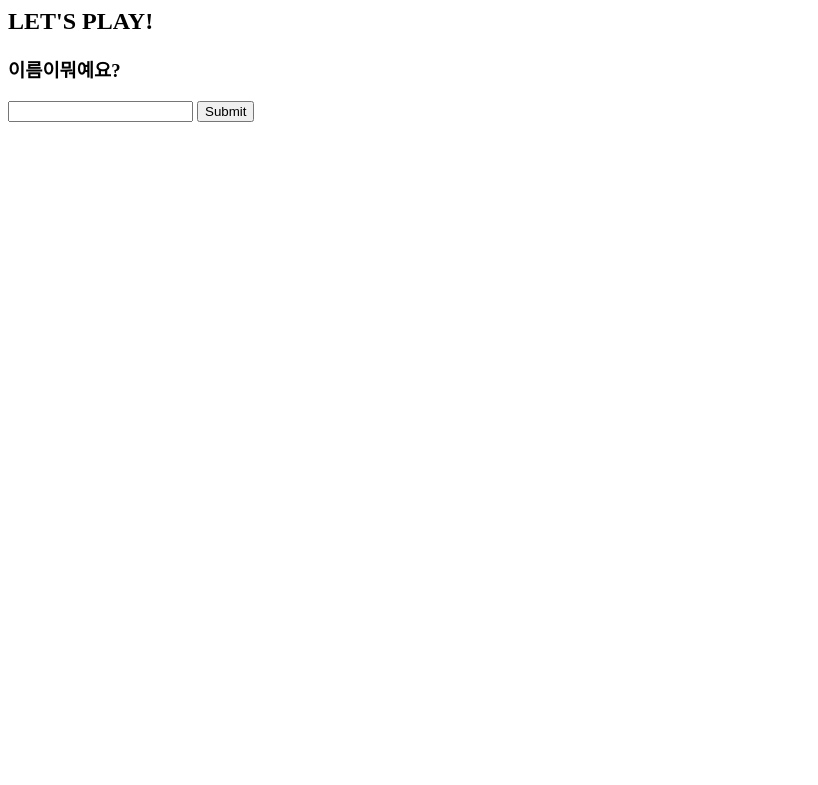
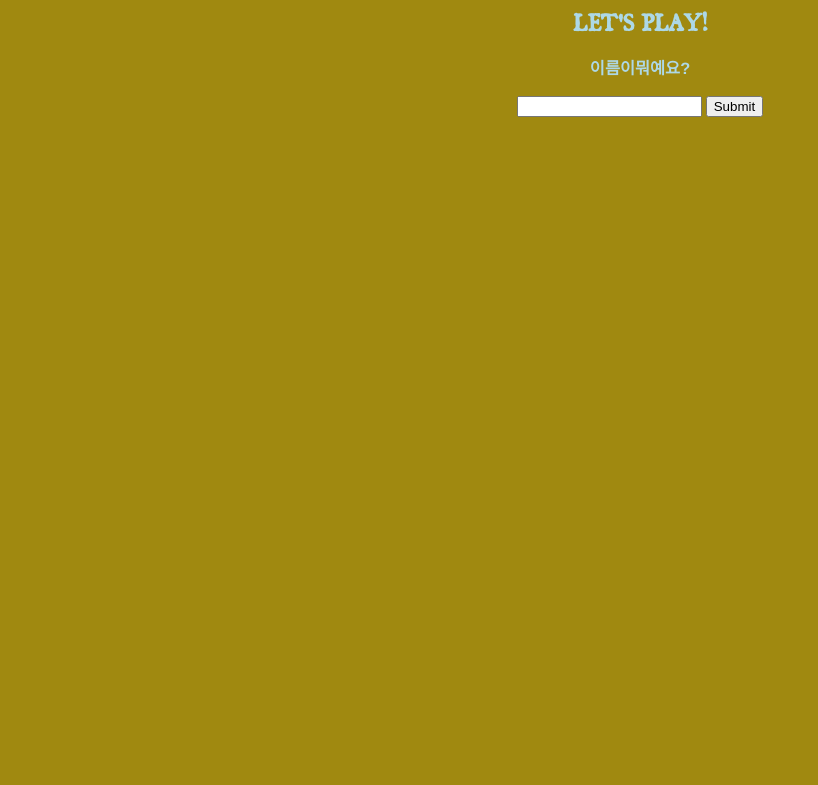
Before and after one commit to lisali567/hbll14, a Flask app: page / in a window 1280 px wide. Shown: the top 785 px of the page, without its empty margins (0-818 px from the left). Run offline with Flask 2, Linux system fonts and the light colour scheme.

Commit message:
front endy stuff

```diff
--- a/static/css/styles.css
+++ b/static/css/styles.css
@@ -1,6 +1,15 @@
+@font-face {
+font-family: big_font;
+src: url('DOMISC__.TTF');
+}
+
 body {
     text-align:center;
-    font: 14px Helvetica Neue;
+    font: 14px "Helvetica Neue";
     color: lightblue;
-    background-color: yellow;
+    background-color: rgb(160, 137, 16);
 }
+
+h1, h2 {
+    font-family: big_font;
+}
--- a/templates/phase_one.html
+++ b/templates/phase_one.html
@@ -1,5 +1,6 @@
 <head>
 <title>Phase One.</title>
+<link rel="stylesheet" href="static/css/styles.css">
 </head>
 <body>
 <h1>일 Phase.</h1>
--- a/templates/phase_two.html
+++ b/templates/phase_two.html
@@ -1,5 +1,6 @@
 <head>
 <title>Phase Two.</title>
+<link rel="stylesheet" href="static/css/styles.css">
 </head>
 <body>
 <h2>HAHAHA JUST KIDDING.</h2>
--- a/templates/template.html
+++ b/templates/template.html
@@ -1,6 +1,6 @@
 <head>
 <title>WELCOME.</title>
-
+<link rel="stylesheet" href="static/css/styles.css">
 </head>
 <body>
 <h2>LET'S PLAY!</h2>
```
Also changed, not shown: static/css/DOMISC__.TTF (added), 2 other files.
